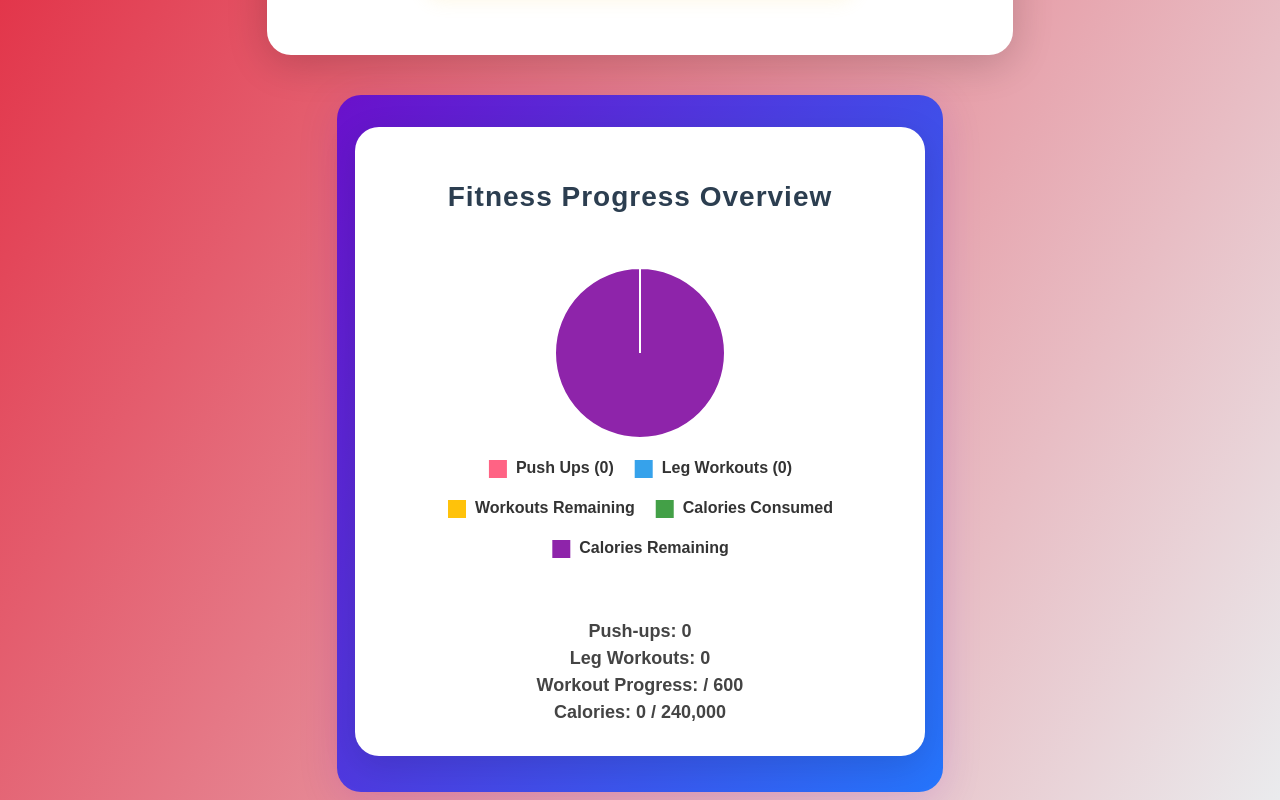
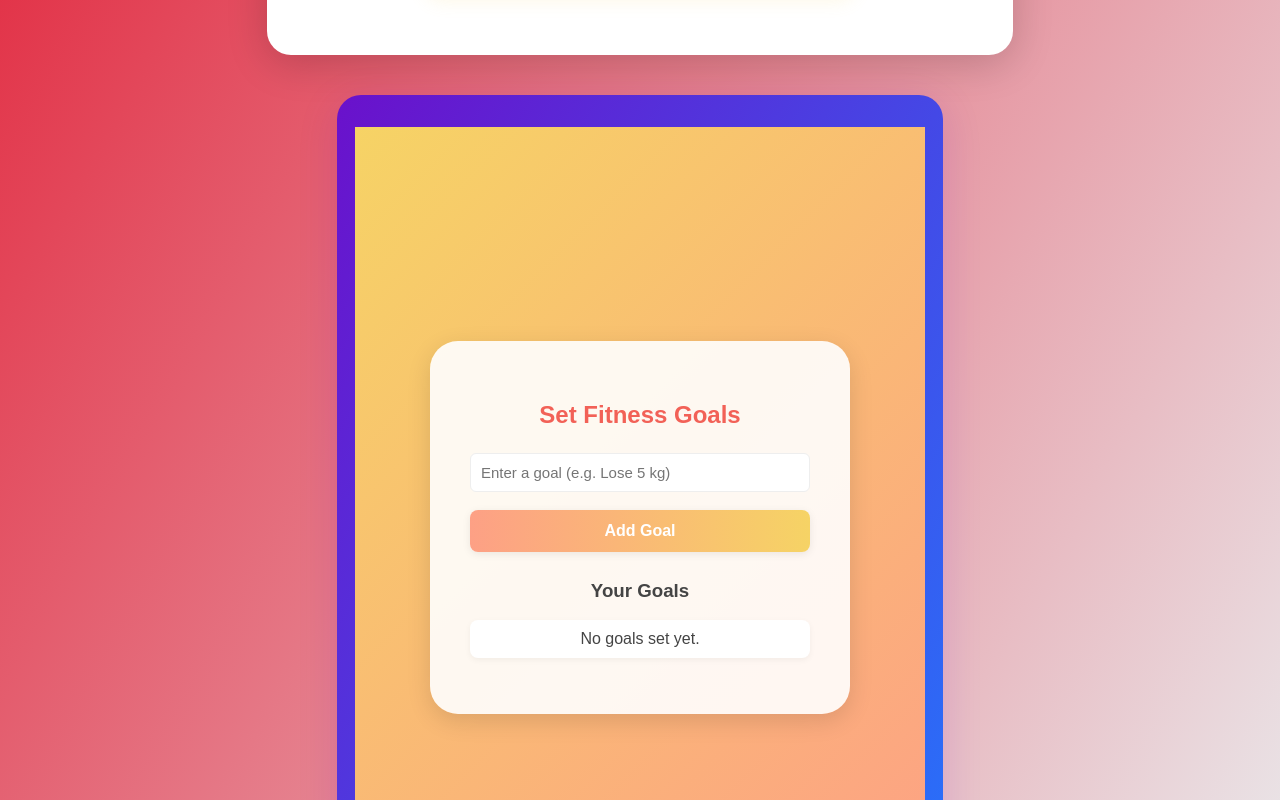
Before and after one commit to Sushanth666/Fitness_Logger, a React (Create React App) app: page / in a window 1280 px wide. Shown: the part 600-1400 px from the top of the page. Built offline with nearby package versions, Linux system fonts and the light colour scheme; sample sign-in values are in the browser's storage.

Commit message:
Update FitnessSummaryPieChart.js

```diff
--- a/src/FitnessSummaryPieChart.js
+++ b/src/FitnessSummaryPieChart.js
@@ -1,129 +1,175 @@
-import React from "react";
-import { Pie } from "react-chartjs-2";
-import { Chart as ChartJS, ArcElement, Tooltip, Legend } from "chart.js";
+import React, { useState, useEffect } from "react";
 
-ChartJS.register(ArcElement, Tooltip, Legend);
+function getCurrentUserEmail() {
+  return localStorage.getItem("userEmail");
+}
 
-export default function FitnessSummaryChart({
-  pushups,
-  legWorkouts,
-  workoutTotal,
-  workoutGoal,
-  caloriesConsumed,
-  caloriesGoal
-}) {
-  const pieData = {
-    labels: [
-      `Push Ups (${pushups})`,
-      `Leg Workouts (${legWorkouts})`,
-      "Workouts Remaining",
-      "Calories Consumed",
-      "Calories Remaining"
-    ],
-    datasets: [
-      {
-        data: [
-          pushups,
-          legWorkouts,
-          Math.max(workoutGoal - workoutTotal, 0),
-          caloriesConsumed,
-          Math.max(caloriesGoal - caloriesConsumed, 0)
-        ],
-        backgroundColor: [
-          "#FF6384",   // Push Ups - Vivid Pink
-          "#36A2EB",   // Leg Workouts - Vivid Blue
-          "#FFC20A",   // Workouts Remaining - Bright Yellow
-          "#43A047",   // Calories Consumed - Rich Green
-          "#8E24AA"    // Calories Remaining - Deep Purple (makes this segment always highly visible)
-        ],
-        borderColor: "#fff",
-        borderWidth: 2,
-        hoverOffset: 30,
-      }
-    ]
+function getUserDataKey(base) {
+  const email = getCurrentUserEmail();
+  return email ? `${base}_${email}` : base;
+}
+
+function getUserGoals() {
+  const key = getUserDataKey("goals");
+  return JSON.parse(localStorage.getItem(key)) || [];
+}
+
+function saveUserGoals(goals) {
+  const key = getUserDataKey("goals");
+  localStorage.setItem(key, JSON.stringify(goals));
+}
+
+function Goals() {
+  const [goalInput, setGoalInput] = useState("");
+  const [goals, setGoals] = useState([]);
+  const [editIndex, setEditIndex] = useState(null);
+
+  useEffect(() => {
+    const storedGoals = getUserGoals();
+    setGoals(storedGoals);
+  }, []);
+
+  const addOrUpdateGoal = () => {
+    if (!goalInput.trim()) {
+      alert("Please enter a goal");
+      return;
+    }
+
+    let updatedGoals;
+    if (editIndex !== null) {
+      updatedGoals = [...goals];
+      updatedGoals[editIndex] = goalInput.trim();
+      setEditIndex(null);
+    } else {
+      updatedGoals = [...goals, goalInput.trim()];
+    }
+
+    setGoals(updatedGoals);
+    saveUserGoals(updatedGoals);
+    setGoalInput("");
   };
 
-  const options = {
-    responsive: true,
-    maintainAspectRatio: false,
-    animation: {
-      animateScale: true,
-      animateRotate: true,
-      duration: 1000,
-    },
-    plugins: {
-      legend: {
-        display: true,
-        position: "bottom",
-        labels: {
-          color: "#333",
-          font: {
-            size: 16,
-            weight: "600",
-            family: "'Montserrat', sans-serif"
-          },
-          padding: 20,
-          boxWidth: 20,
-          boxHeight: 20
-        }
-      },
-      tooltip: {
-        enabled: true,
-        backgroundColor: "rgba(0,0,0,0.75)",
-        titleFont: { size: 18, weight: "bold" },
-        bodyFont: { size: 16 },
-        padding: 12,
-        cornerRadius: 8,
+  const editGoal = (index) => {
+    setGoalInput(goals[index]);
+    setEditIndex(index);
+  };
+
+  const deleteGoal = (index) => {
+    if (window.confirm("Are you sure you want to delete this goal?")) {
+      const updatedGoals = goals.filter((_, i) => i !== index);
+      setGoals(updatedGoals);
+      saveUserGoals(updatedGoals);
+
+      if (editIndex === index) {
+        setGoalInput("");
+        setEditIndex(null);
       }
-    },
-    layout: {
-      padding: 24
     }
   };
 
   return (
     <div
       style={{
-        maxWidth: 520,
-        margin: "auto",
-        padding: 30,
-        borderRadius: 24,
-        background: "#fff",
-        boxShadow: "0 10px 35px rgba(0,0,0,0.12)"
+        minHeight: "100vh",
+        display: "flex",
+        justifyContent: "center",
+        alignItems: "center",
+        backgroundImage: "linear-gradient(135deg,#f6d365 0%, #fda085 100%)",
+        fontFamily: "'Montserrat', sans-serif",
       }}
     >
-      <h2
+      <div
         style={{
-          fontFamily: "'Montserrat', sans-serif",
-          color: "#2c3e50",
-          fontWeight: 700,
-          fontSize: 28,
-          letterSpacing: 1,
+          background: "rgba(255,255,255,0.9)",
+          padding: 40,
+          borderRadius: 28,
+          boxShadow: "0 7px 24px rgba(0,0,0,0.12)",
+          width: 340,
           textAlign: "center",
-          marginBottom: 30
         }}
       >
-        Fitness Progress Overview
-      </h2>
-      <div style={{ height: 350 }}>
-        <Pie data={pieData} options={options} />
-      </div>
-      <div
-        style={{
-          marginTop: 25,
-          fontSize: 18,
-          fontWeight: 600,
-          fontFamily: "'Montserrat', sans-serif",
-          color: "#444",
-          textAlign: "center",
-          lineHeight: 1.5
-        }}
-      >
-        <div>Push-ups: {pushups}</div>
-        <div>Leg Workouts: {legWorkouts}</div>
-        <div>Workout Progress: {workoutTotal} / {workoutGoal}</div>
-        <div>Calories: {caloriesConsumed.toLocaleString()} / {caloriesGoal.toLocaleString()}</div>
+        <h2 style={{ color: "#f26157", marginBottom: 18, fontFamily: "Montserrat, Arial" }}>
+          {editIndex !== null ? "Edit Fitness Goal" : "Set Fitness Goals"}
+        </h2>
+        <input
+          type="text"
+          placeholder="Enter a goal (e.g. Lose 5 kg)"
+          value={goalInput}
+          onChange={(e) => setGoalInput(e.target.value)}
+          style={inputStyle}
+        />
+        <br />
+        <button onClick={addOrUpdateGoal} style={buttonStyle}>
+          {editIndex !== null ? "Update Goal" : "Add Goal"}
+        </button>
+        <h3 style={{ color: "#444", marginTop: 28 }}>Your Goals</h3>
+        <ul style={{ paddingLeft: 0 }}>
+          {goals.length === 0 && <li style={logStyle}>No goals set yet.</li>}
+          {goals.map((goal, i) => (
+            <li key={i} style={logStyle}>
+              {goal}
+              <div style={{ marginTop: 6 }}>
+                <button onClick={() => editGoal(i)} style={actionButtonStyle}>
+                  Edit
+                </button>
+                <button onClick={() => deleteGoal(i)} style={actionButtonStyle}>
+                  Delete
+                </button>
+              </div>
+            </li>
+          ))}
+        </ul>
       </div>
     </div>
   );
 }
+
+const inputStyle = {
+  width: "100%",
+  padding: 10,
+  marginTop: 6,
+  marginBottom: 10,
+  border: "1px solid #eee",
+  borderRadius: 6,
+  fontSize: 15,
+  background: "#fff",
+  boxSizing: "border-box",
+};
+
+const buttonStyle = {
+  width: "100%",
+  padding: 12,
+  border: "none",
+  borderRadius: 8,
+  background: "linear-gradient(90deg, #fda085 0%, #f6d365 100%)",
+  color: "#fff",
+  fontWeight: "bold",
+  fontSize: 16,
+  marginTop: 8,
+  cursor: "pointer",
+  boxShadow: "0 2px 8px rgba(0,0,0,0.08)",
+};
+
+const logStyle = {
+  listStyleType: "none",
+  padding: 10,
+  background: "#fff",
+  borderRadius: 8,
+  margin: "8px 0",
+  color: "#444",
+  boxShadow: "0 2px 6px rgba(0,0,0,0.05)",
+};
+
+const actionButtonStyle = {
+  padding: "6px 12px",
+  marginRight: 8,
+  border: "none",
+  borderRadius: 6,
+  cursor: "pointer",
+  fontWeight: "600",
+  color: "#fff",
+  background: "#f26157",
+  boxShadow: "0 2px 4px rgba(0,0,0,0.1)",
+};
+
+export default Goals;
```
